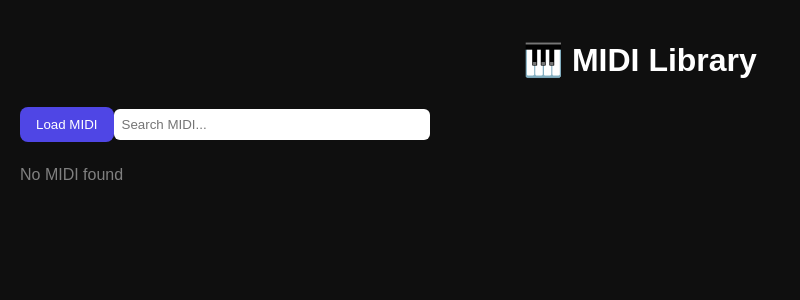
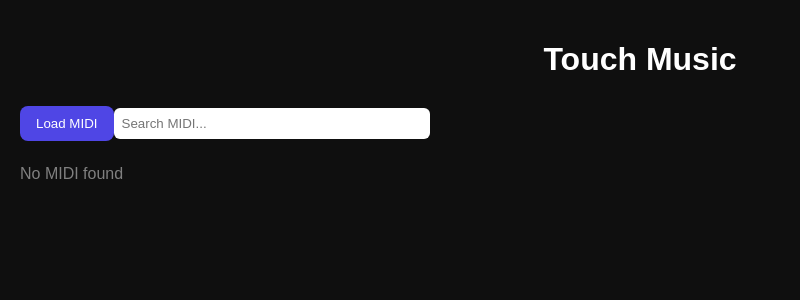
Before and after one commit to Koyoyoi/TouchMusic, a React (Vite) app: page / in a window 1280 px wide. Shown: the top 300 px of the page, without its empty margins (0-800 px from the left). Built offline with nearby package versions, Linux system fonts and the light colour scheme.

Commit message:
adjust: title->Touch Music

```diff
--- a/src/App.jsx
+++ b/src/App.jsx
@@ -17,7 +17,7 @@ export default function App() {
   return (
     <div className="app-container">
 
-      <h1 className="title">🎹 MIDI Library</h1>
+      <h1 className="title">Touch Music</h1>
 
       <LoadButton
         setMidiList={setMidiList}
```
